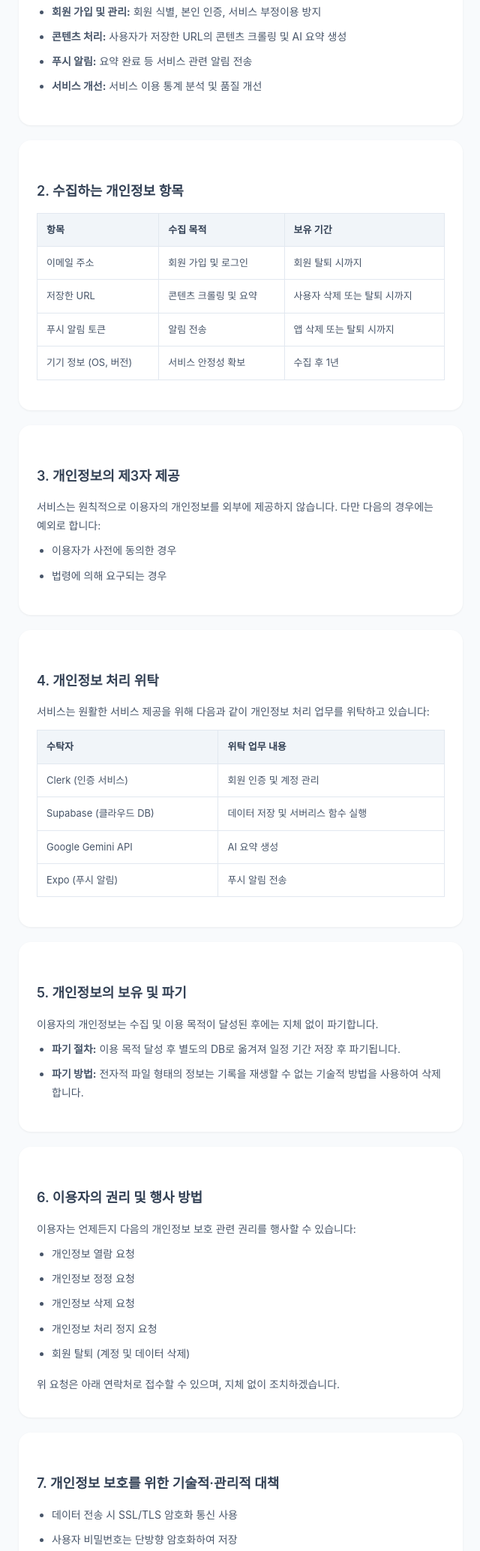
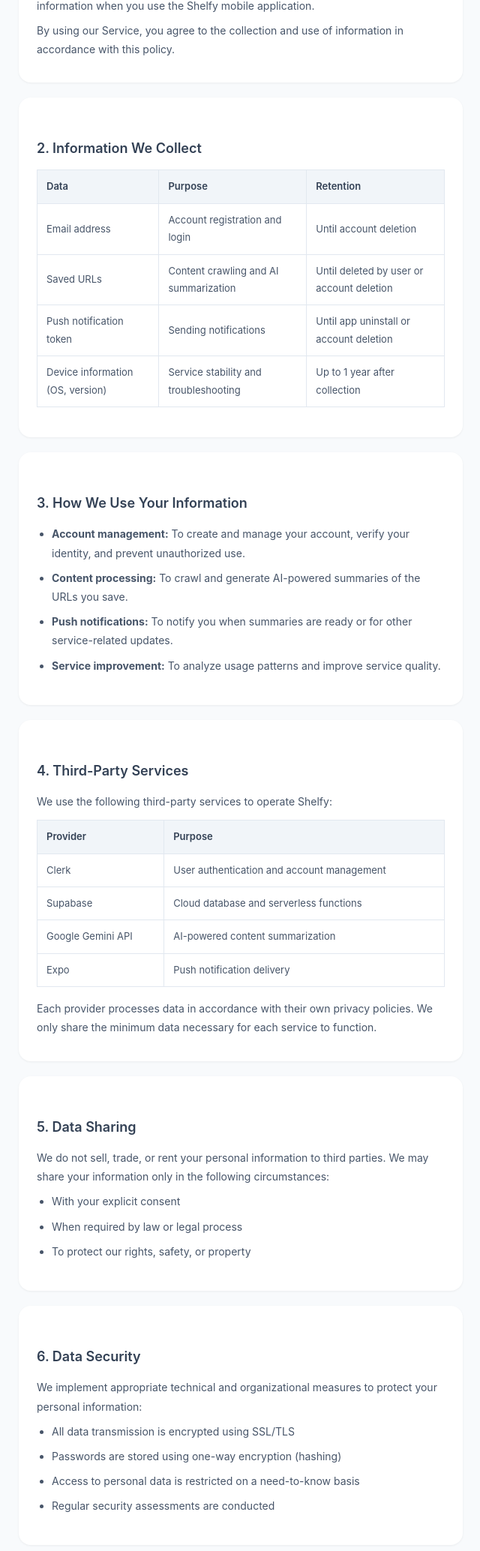
Before and after one commit to ysh3396/shelfy-support, a plain HTML site: page privacy.html in a window 1280 px wide. Shown: the part 395-2463 px from the top of the page at 75% size, without its empty margins (319-959 px from the left). Drawn offline with Linux system fonts and the light colour scheme.

Commit message:
refactor: rewrite privacy policy in English

```diff
--- a/privacy.html
+++ b/privacy.html
@@ -1,9 +1,9 @@
 <!DOCTYPE html>
-<html lang="ko">
+<html lang="en">
 <head>
   <meta charset="UTF-8">
   <meta name="viewport" content="width=device-width, initial-scale=1.0">
-  <title>Shelfy - 개인정보 처리방침</title>
+  <title>Shelfy - Privacy Policy</title>
   <style>
     * { margin: 0; padding: 0; box-sizing: border-box; }
     body {
@@ -98,134 +98,133 @@
     <a href="index.html" class="back-link">&larr; Back to Shelfy</a>
 
     <div class="hero">
-      <h1>개인정보 처리방침</h1>
-      <p class="tagline">시행일: 2026년 3월 13일 | 최종 수정일: 2026년 3월 13일</p>
+      <h1>Privacy Policy</h1>
+      <p class="tagline">Effective Date: March 13, 2026 | Last Updated: March 13, 2026</p>
     </div>
 
     <div class="card">
-      <h2>1. 개인정보의 수집 및 이용 목적</h2>
-      <p>Shelfy(이하 "서비스")는 다음의 목적을 위해 개인정보를 처리합니다. 처리한 개인정보는 다음의 목적 이외의 용도로는 사용되지 않으며, 이용 목적이 변경될 시에는 사전 동의를 구합니다.</p>
-      <ul>
-        <li><strong>회원 가입 및 관리:</strong> 회원 식별, 본인 인증, 서비스 부정이용 방지</li>
-        <li><strong>콘텐츠 처리:</strong> 사용자가 저장한 URL의 콘텐츠 크롤링 및 AI 요약 생성</li>
-        <li><strong>푸시 알림:</strong> 요약 완료 등 서비스 관련 알림 전송</li>
-        <li><strong>서비스 개선:</strong> 서비스 이용 통계 분석 및 품질 개선</li>
-      </ul>
+      <h2>1. Introduction</h2>
+      <p>Shelfy ("we", "our", or "the Service") is committed to protecting your privacy. This Privacy Policy explains how we collect, use, and safeguard your personal information when you use the Shelfy mobile application.</p>
+      <p>By using our Service, you agree to the collection and use of information in accordance with this policy.</p>
     </div>
 
     <div class="card">
-      <h2>2. 수집하는 개인정보 항목</h2>
+      <h2>2. Information We Collect</h2>
       <table>
         <tr>
-          <th>항목</th>
-          <th>수집 목적</th>
-          <th>보유 기간</th>
+          <th>Data</th>
+          <th>Purpose</th>
+          <th>Retention</th>
         </tr>
         <tr>
-          <td>이메일 주소</td>
-          <td>회원 가입 및 로그인</td>
-          <td>회원 탈퇴 시까지</td>
+          <td>Email address</td>
+          <td>Account registration and login</td>
+          <td>Until account deletion</td>
         </tr>
         <tr>
-          <td>저장한 URL</td>
-          <td>콘텐츠 크롤링 및 요약</td>
-          <td>사용자 삭제 또는 탈퇴 시까지</td>
+          <td>Saved URLs</td>
+          <td>Content crawling and AI summarization</td>
+          <td>Until deleted by user or account deletion</td>
         </tr>
         <tr>
-          <td>푸시 알림 토큰</td>
-          <td>알림 전송</td>
-          <td>앱 삭제 또는 탈퇴 시까지</td>
+          <td>Push notification token</td>
+          <td>Sending notifications</td>
+          <td>Until app uninstall or account deletion</td>
         </tr>
         <tr>
-          <td>기기 정보 (OS, 버전)</td>
-          <td>서비스 안정성 확보</td>
-          <td>수집 후 1년</td>
+          <td>Device information (OS, version)</td>
+          <td>Service stability and troubleshooting</td>
+          <td>Up to 1 year after collection</td>
         </tr>
       </table>
     </div>
 
     <div class="card">
-      <h2>3. 개인정보의 제3자 제공</h2>
-      <p>서비스는 원칙적으로 이용자의 개인정보를 외부에 제공하지 않습니다. 다만 다음의 경우에는 예외로 합니다:</p>
+      <h2>3. How We Use Your Information</h2>
       <ul>
-        <li>이용자가 사전에 동의한 경우</li>
-        <li>법령에 의해 요구되는 경우</li>
+        <li><strong>Account management:</strong> To create and manage your account, verify your identity, and prevent unauthorized use.</li>
+        <li><strong>Content processing:</strong> To crawl and generate AI-powered summaries of the URLs you save.</li>
+        <li><strong>Push notifications:</strong> To notify you when summaries are ready or for other service-related updates.</li>
+        <li><strong>Service improvement:</strong> To analyze usage patterns and improve service quality.</li>
       </ul>
     </div>
 
     <div class="card">
-      <h2>4. 개인정보 처리 위탁</h2>
-      <p>서비스는 원활한 서비스 제공을 위해 다음과 같이 개인정보 처리 업무를 위탁하고 있습니다:</p>
+      <h2>4. Third-Party Services</h2>
+      <p>We use the following third-party services to operate Shelfy:</p>
       <table>
         <tr>
-          <th>수탁자</th>
-          <th>위탁 업무 내용</th>
+          <th>Provider</th>
+          <th>Purpose</th>
         </tr>
         <tr>
-          <td>Clerk (인증 서비스)</td>
-          <td>회원 인증 및 계정 관리</td>
+          <td>Clerk</td>
+          <td>User authentication and account management</td>
         </tr>
         <tr>
-          <td>Supabase (클라우드 DB)</td>
-          <td>데이터 저장 및 서버리스 함수 실행</td>
+          <td>Supabase</td>
+          <td>Cloud database and serverless functions</td>
         </tr>
         <tr>
           <td>Google Gemini API</td>
-          <td>AI 요약 생성</td>
+          <td>AI-powered content summarization</td>
         </tr>
         <tr>
-          <td>Expo (푸시 알림)</td>
-          <td>푸시 알림 전송</td>
+          <td>Expo</td>
+          <td>Push notification delivery</td>
         </tr>
       </table>
+      <p>Each provider processes data in accordance with their own privacy policies. We only share the minimum data necessary for each service to function.</p>
     </div>
 
     <div class="card">
-      <h2>5. 개인정보의 보유 및 파기</h2>
-      <p>이용자의 개인정보는 수집 및 이용 목적이 달성된 후에는 지체 없이 파기합니다.</p>
+      <h2>5. Data Sharing</h2>
+      <p>We do not sell, trade, or rent your personal information to third parties. We may share your information only in the following circumstances:</p>
       <ul>
-        <li><strong>파기 절차:</strong> 이용 목적 달성 후 별도의 DB로 옮겨져 일정 기간 저장 후 파기됩니다.</li>
-        <li><strong>파기 방법:</strong> 전자적 파일 형태의 정보는 기록을 재생할 수 없는 기술적 방법을 사용하여 삭제합니다.</li>
+        <li>With your explicit consent</li>
+        <li>When required by law or legal process</li>
+        <li>To protect our rights, safety, or property</li>
       </ul>
     </div>
 
     <div class="card">
-      <h2>6. 이용자의 권리 및 행사 방법</h2>
-      <p>이용자는 언제든지 다음의 개인정보 보호 관련 권리를 행사할 수 있습니다:</p>
+      <h2>6. Data Security</h2>
+      <p>We implement appropriate technical and organizational measures to protect your personal information:</p>
       <ul>
-        <li>개인정보 열람 요청</li>
-        <li>개인정보 정정 요청</li>
-        <li>개인정보 삭제 요청</li>
-        <li>개인정보 처리 정지 요청</li>
-        <li>회원 탈퇴 (계정 및 데이터 삭제)</li>
-      </ul>
-      <p>위 요청은 아래 연락처로 접수할 수 있으며, 지체 없이 조치하겠습니다.</p>
-    </div>
-
-    <div class="card">
-      <h2>7. 개인정보 보호를 위한 기술적·관리적 대책</h2>
-      <ul>
-        <li>데이터 전송 시 SSL/TLS 암호화 통신 사용</li>
-        <li>사용자 비밀번호는 단방향 암호화하여 저장</li>
-        <li>접근 권한을 최소화하여 개인정보 접근 제한</li>
-        <li>주기적인 보안 취약점 점검 실시</li>
+        <li>All data transmission is encrypted using SSL/TLS</li>
+        <li>Passwords are stored using one-way encryption (hashing)</li>
+        <li>Access to personal data is restricted on a need-to-know basis</li>
+        <li>Regular security assessments are conducted</li>
       </ul>
     </div>
 
     <div class="card">
-      <h2>8. 만 14세 미만 아동의 개인정보</h2>
-      <p>서비스는 만 14세 미만 아동의 개인정보를 수집하지 않습니다. 만 14세 미만의 아동이 서비스에 가입한 사실을 알게 된 경우, 해당 정보를 즉시 삭제합니다.</p>
+      <h2>7. Your Rights</h2>
+      <p>You have the right to:</p>
+      <ul>
+        <li>Access the personal information we hold about you</li>
+        <li>Request correction of inaccurate data</li>
+        <li>Request deletion of your data</li>
+        <li>Request restriction of processing</li>
+        <li>Delete your account and all associated data</li>
+      </ul>
+      <p>To exercise any of these rights, please contact us using the information below.</p>
     </div>
 
     <div class="card">
-      <h2>9. 개인정보 처리방침의 변경</h2>
-      <p>이 개인정보 처리방침은 법령, 정책 또는 서비스 변경에 따라 수시로 변경될 수 있으며, 변경 시 앱 내 공지 또는 본 페이지를 통해 고지합니다.</p>
+      <h2>8. Children's Privacy</h2>
+      <p>Our Service is not intended for children under the age of 13. We do not knowingly collect personal information from children under 13. If we become aware that a child under 13 has provided us with personal information, we will promptly delete it.</p>
     </div>
 
     <div class="card">
-      <h2>10. 개인정보 보호 책임자 및 연락처</h2>
-      <p>개인정보 처리에 관한 불만이나 문의사항이 있으시면 아래로 연락해 주세요.</p>
-      <p>이메일: <a class="contact-link" href="mailto:shelfy.app.help@gmail.com">shelfy.app.help@gmail.com</a></p>
+      <h2>9. Changes to This Policy</h2>
+      <p>We may update this Privacy Policy from time to time to reflect changes in our practices, technology, or legal requirements. Any changes will be posted on this page with an updated effective date. We encourage you to review this page periodically.</p>
+    </div>
+
+    <div class="card">
+      <h2>10. Contact Us</h2>
+      <p>If you have any questions, concerns, or requests regarding this Privacy Policy or our data practices, please contact us at:</p>
+      <p>Email: <a class="contact-link" href="mailto:shelfy.app.help@gmail.com">shelfy.app.help@gmail.com</a></p>
     </div>
 
     <div class="footer">
```
